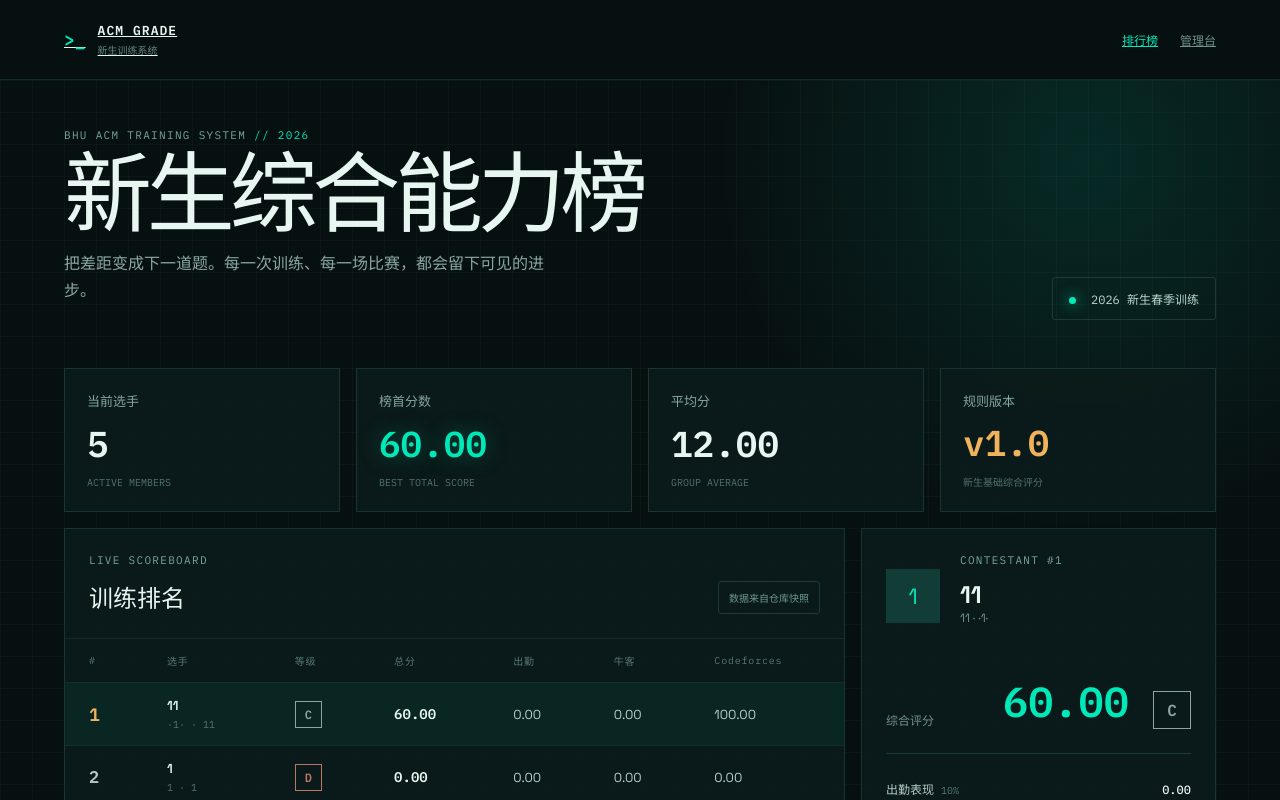
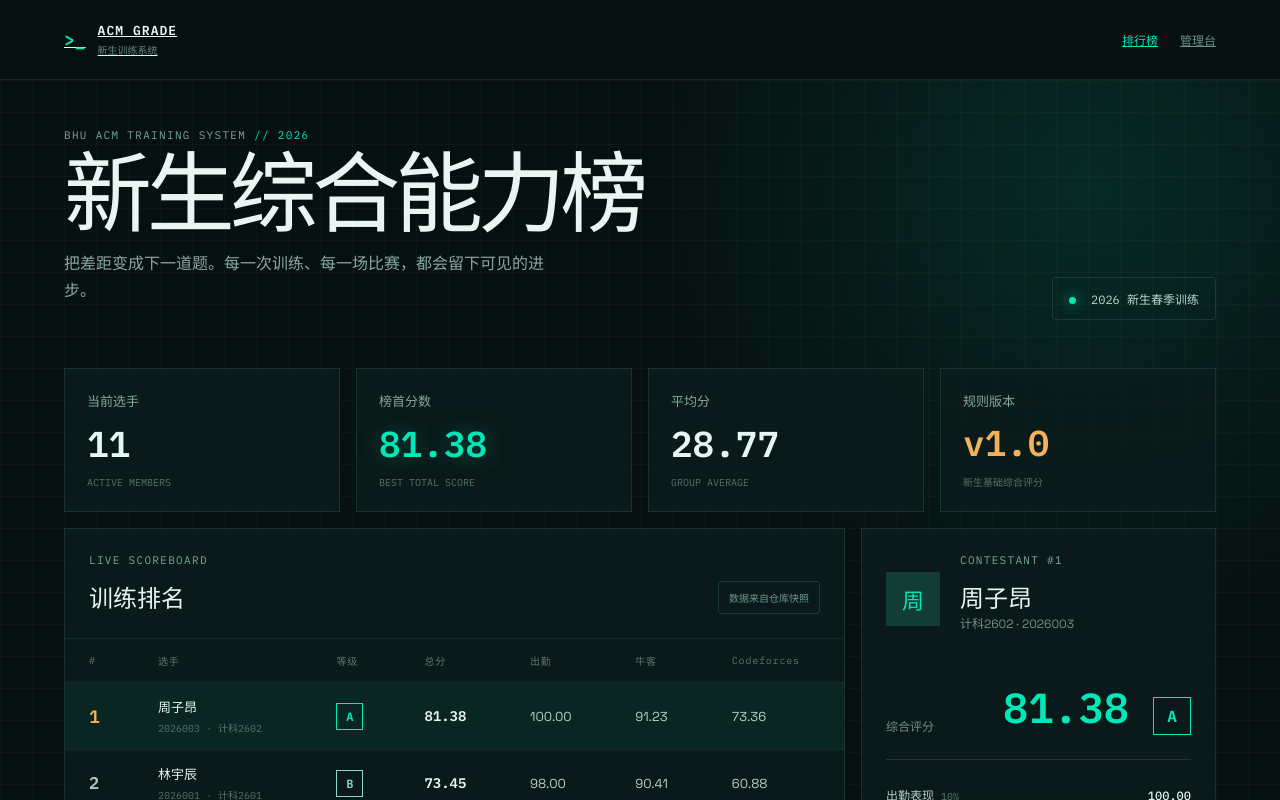
Before and after one commit to Bhu-Acm/acm-grade2, a Vue app: page / in a window 1280 px wide. Shown: the top 800 px of the page. Built offline with nearby package versions, Linux system fonts and the light colour scheme.

Commit message:
fix: persist github data and support route refresh

```diff
--- a/src/data/store.ts
+++ b/src/data/store.ts
@@ -62,6 +62,13 @@ function persist() {
   if (typeof localStorage !== 'undefined') {
     localStorage.setItem(STORAGE_KEY, JSON.stringify(state));
   }
+}
+
+export function replaceAllData(data: AppData) {
+  const errors = validateAppData(data);
+  if (errors.length) throw new Error(errors[0]);
+  Object.assign(state, clone(data));
+  persist();
 }
 
 export function useDataStore() {
--- a/src/data/students.json
+++ b/src/data/students.json
@@ -1,4 +1,64 @@
 [
+  {
+    "id": "stu-001",
+    "studentNo": "2026001",
+    "name": "林宇辰",
+    "className": "计科2601",
+    "grade": 2026,
+    "codeforcesHandle": "newbie_lyc",
+    "nowcoderHandle": "lyc_acm",
+    "status": "ACTIVE"
+  },
+  {
+    "id": "stu-002",
+    "studentNo": "2026002",
+    "name": "陈思远",
+    "className": "计科2601",
+    "grade": 2026,
+    "codeforcesHandle": "siyuan_cs",
+    "nowcoderHandle": "siyuan",
+    "status": "ACTIVE"
+  },
+  {
+    "id": "stu-003",
+    "studentNo": "2026003",
+    "name": "周子昂",
+    "className": "计科2602",
+    "grade": 2026,
+    "codeforcesHandle": "zhouza",
+    "nowcoderHandle": "zhouza_acm",
+    "status": "ACTIVE"
+  },
+  {
+    "id": "stu-004",
+    "studentNo": "2026004",
+    "name": "许安然",
+    "className": "计科2602",
+    "grade": 2026,
+    "codeforcesHandle": "anran_xu",
+    "nowcoderHandle": "anran",
+    "status": "ACTIVE"
+  },
+  {
+    "id": "stu-005",
+    "studentNo": "2026005",
+    "name": "赵嘉禾",
+    "className": "软件2601",
+    "grade": 2026,
+    "codeforcesHandle": "jiahe_zz",
+    "nowcoderHandle": "jiahe",
+    "status": "ACTIVE"
+  },
+  {
+    "id": "stu-006",
+    "studentNo": "2026006",
+    "name": "王一帆",
+    "className": "软件2601",
+    "grade": 2026,
+    "codeforcesHandle": "yifan_code",
+    "nowcoderHandle": "yifan",
+    "status": "ACTIVE"
+  },
   {
     "id": "stu-1788070953888",
     "studentNo": "1",
@@ -37,7 +97,7 @@
   {
     "id": "stu-1788075553736",
     "studentNo": "12",
-    "name": "duoduo",
+    "name": "12",
     "className": "12",
     "grade": 2026,
     "codeforcesHandle": "12",
--- a/src/pages/AdminView.vue
+++ b/src/pages/AdminView.vue
@@ -231,6 +231,7 @@ import {
   getRule,
   removeNowcoderScore,
   resetMaintenanceData,
+  replaceAllData,
   replaceDataSet,
   upsertCodeforcesRecord,
   upsertNowcoderScore,
@@ -255,17 +256,20 @@ const commitMessage = ref('更新 ACM 新生训练数据');
 const githubBusy = ref(false);
 const githubAction = ref<'pull' | 'push' | ''>('');
 const githubMessage = ref('');
-const dataKeys: DataSetKey[] = ['students', 'periods', 'rules', 'attendance', 'nowcoder', 'codeforces'];
-
 async function pullFromGithub() {
   githubBusy.value = true;
   githubAction.value = 'pull';
   githubMessage.value = '';
   try {
     const remote = await fetchGithubData();
-    for (const key of dataKeys) {
-      if (remote[key] !== undefined) replaceDataSet(key, remote[key]);
-    }
+    replaceAllData({
+      students: remote.students ?? data.students,
+      periods: remote.periods ?? data.periods,
+      rules: remote.rules ?? data.rules,
+      attendance: remote.attendance ?? data.attendance,
+      nowcoder: remote.nowcoder ?? data.nowcoder,
+      codeforces: remote.codeforces ?? data.codeforces
+    });
     githubMessage.value = '已从 GitHub 获取最新数据，并覆盖当前浏览器草稿。';
   } catch (error) {
     githubMessage.value = error instanceof Error ? error.message : 'GitHub 数据获取失败。';
--- a/src/router.ts
+++ b/src/router.ts
@@ -1,11 +1,11 @@
-import { createRouter, createWebHistory } from 'vue-router';
+import { createRouter, createWebHashHistory } from 'vue-router';
 import HomeView from './pages/HomeView.vue';
 import AdminView from './pages/AdminView.vue';
 import AdminAccessView from './pages/AdminAccessView.vue';
 import { isAdminUnlocked } from './adminAuth';
 
 export default createRouter({
-  history: createWebHistory(),
+  history: createWebHashHistory(import.meta.env.BASE_URL),
   routes: [
     { path: '/', component: HomeView },
     { path: '/admin-access', component: AdminAccessView },
```
